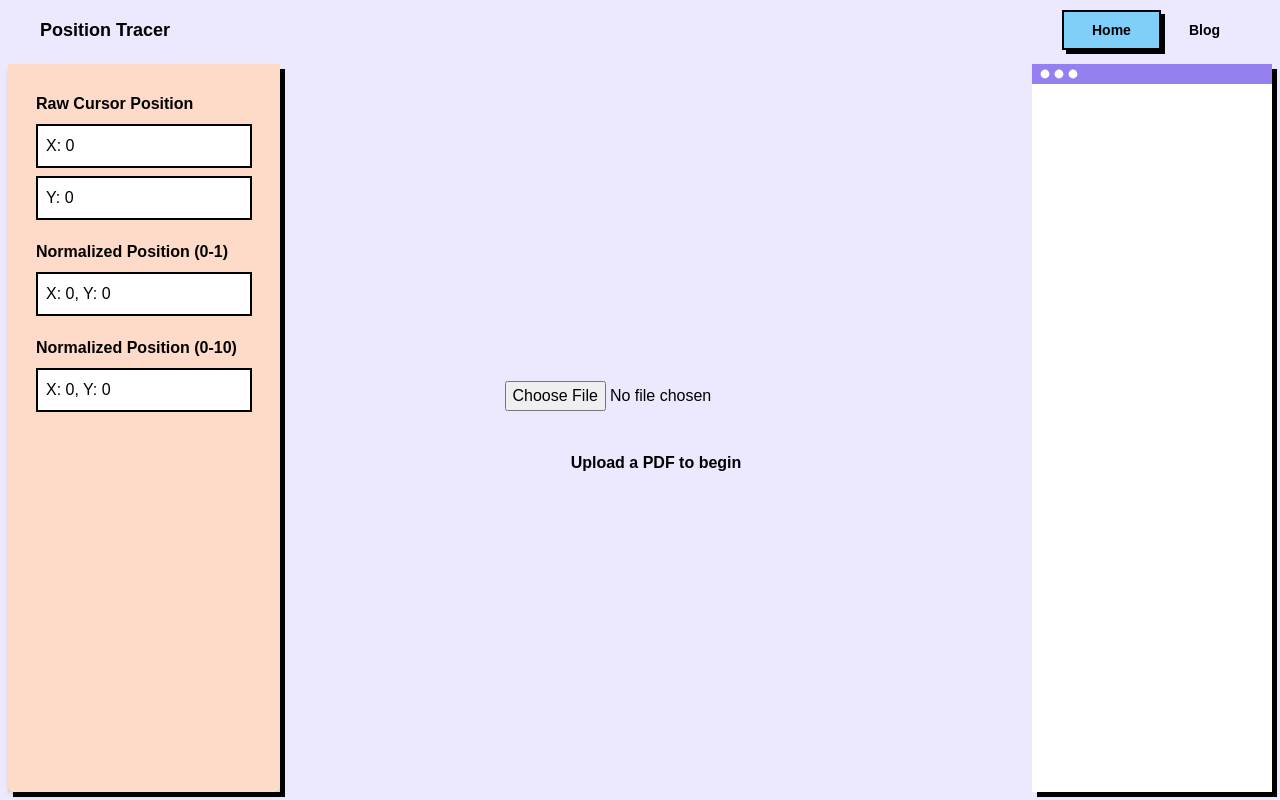
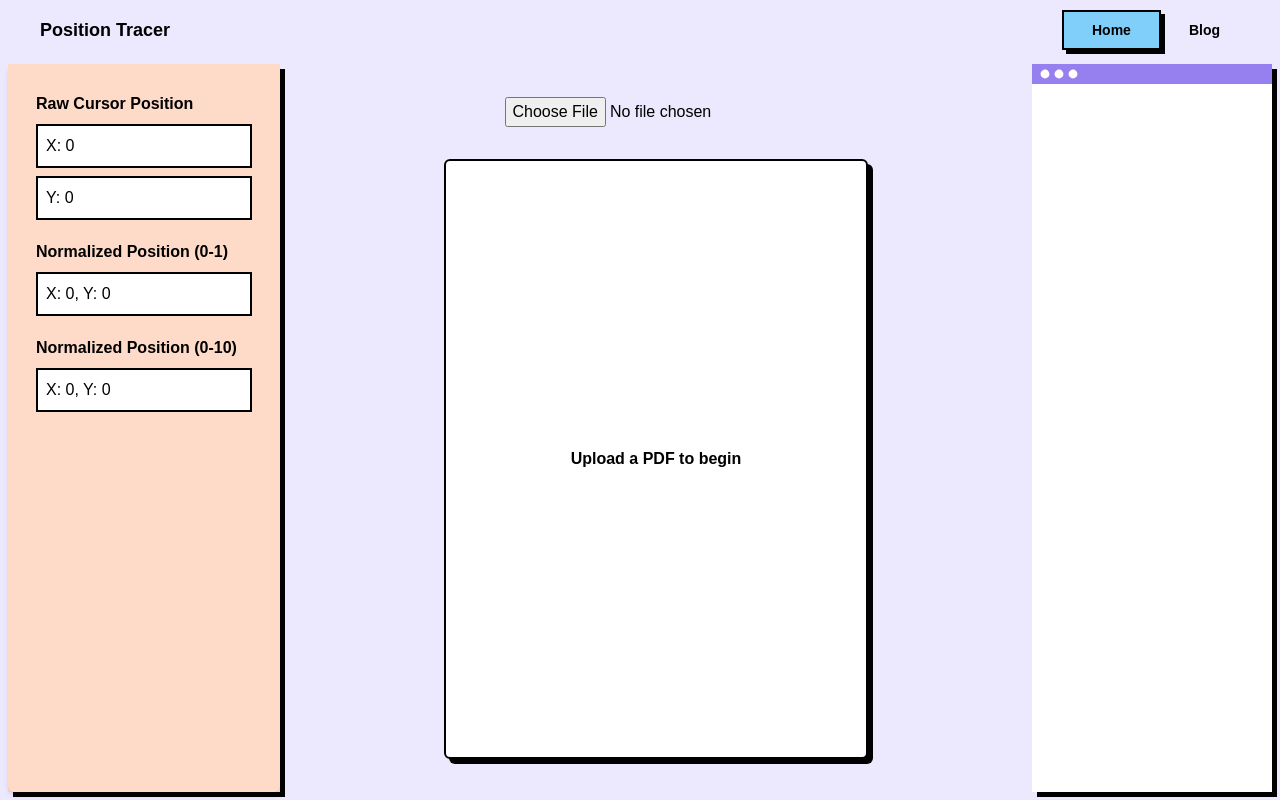
Before and after one commit to Subash-Mohan/coordinates-finder, a React (Vite) app: page /upload-pdf in a window 1280 px wide. Built offline with nearby package versions, Linux system fonts and the light colour scheme.

Commit message:
style: improve pdf viewer design

```diff
--- a/src/pages/PdfUploadPage.tsx
+++ b/src/pages/PdfUploadPage.tsx
@@ -67,7 +67,7 @@ const PdfUploadPage = () => {
         />
         {fileUrl ? (
           <div
-            className="relative h-[450px] md:h-[600px] max-w-screen-md aspect-[1/1.414] border-2 border-solid border-black"
+            className="relative h-[450px] md:h-[600px] max-w-screen-md aspect-[1/1.414] bg-white border-2 border-solid border-black shadow-[5px_5px_0px_0px_#000000] rounded-md overflow-hidden"
           >
             <embed src={fileUrl} type="application/pdf" className="w-full h-full" />
             <div
@@ -76,9 +76,11 @@ const PdfUploadPage = () => {
             />
           </div>
         ) : (
-          <p className="text-center text-black font-bold mt-2">
-            Upload a PDF to begin
-          </p>
+          <div className="flex justify-center items-center h-[450px] md:h-[600px] max-w-screen-md aspect-[1/1.414] bg-white border-2 border-solid border-black shadow-[5px_5px_0px_0px_#000000] rounded-md">
+            <p className="text-center text-black font-bold">
+              Upload a PDF to begin
+            </p>
+          </div>
         )}
       </div>
       <div className="w-[20%]  p-2 hidden md:block">{advertisementCard}</div>
```
